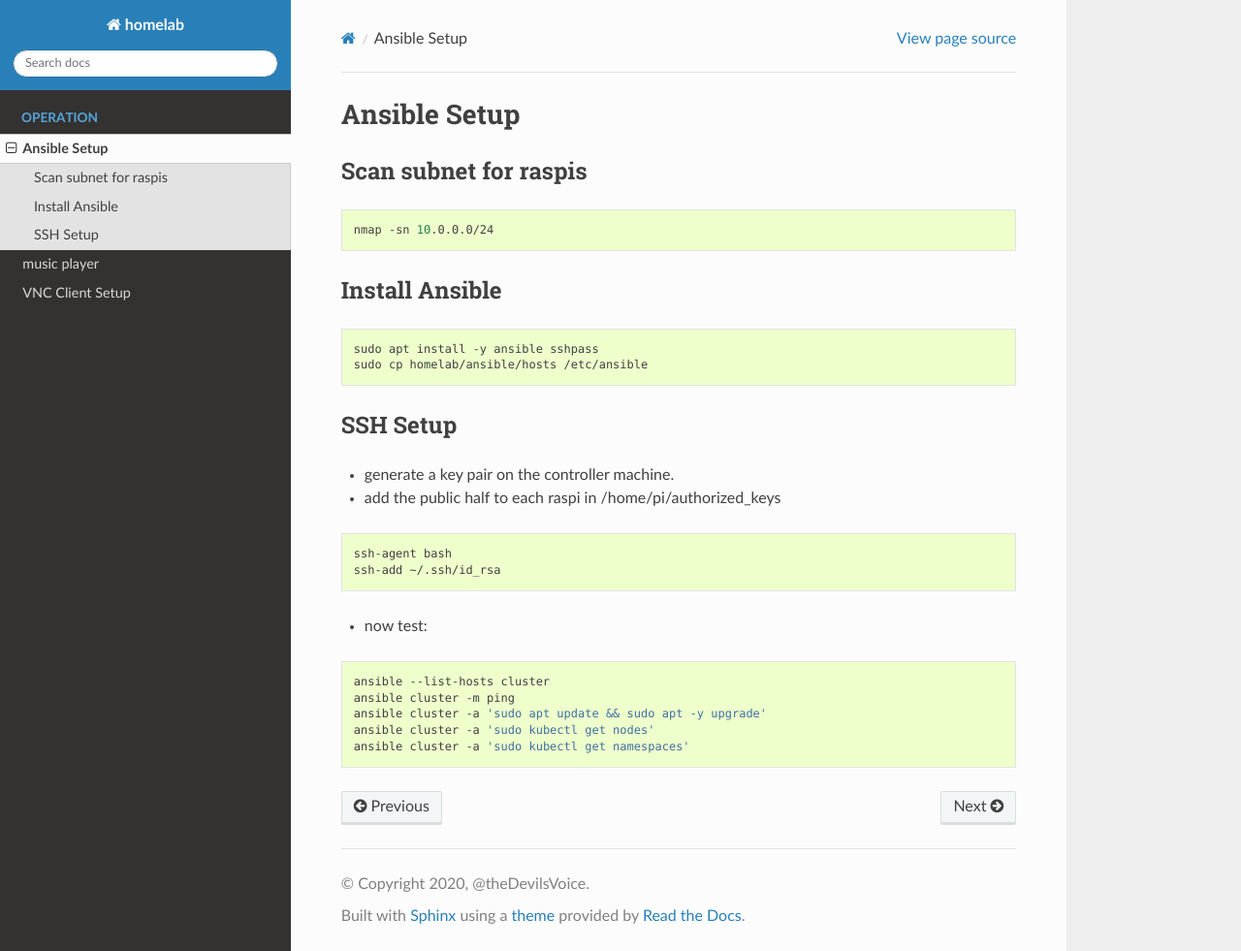
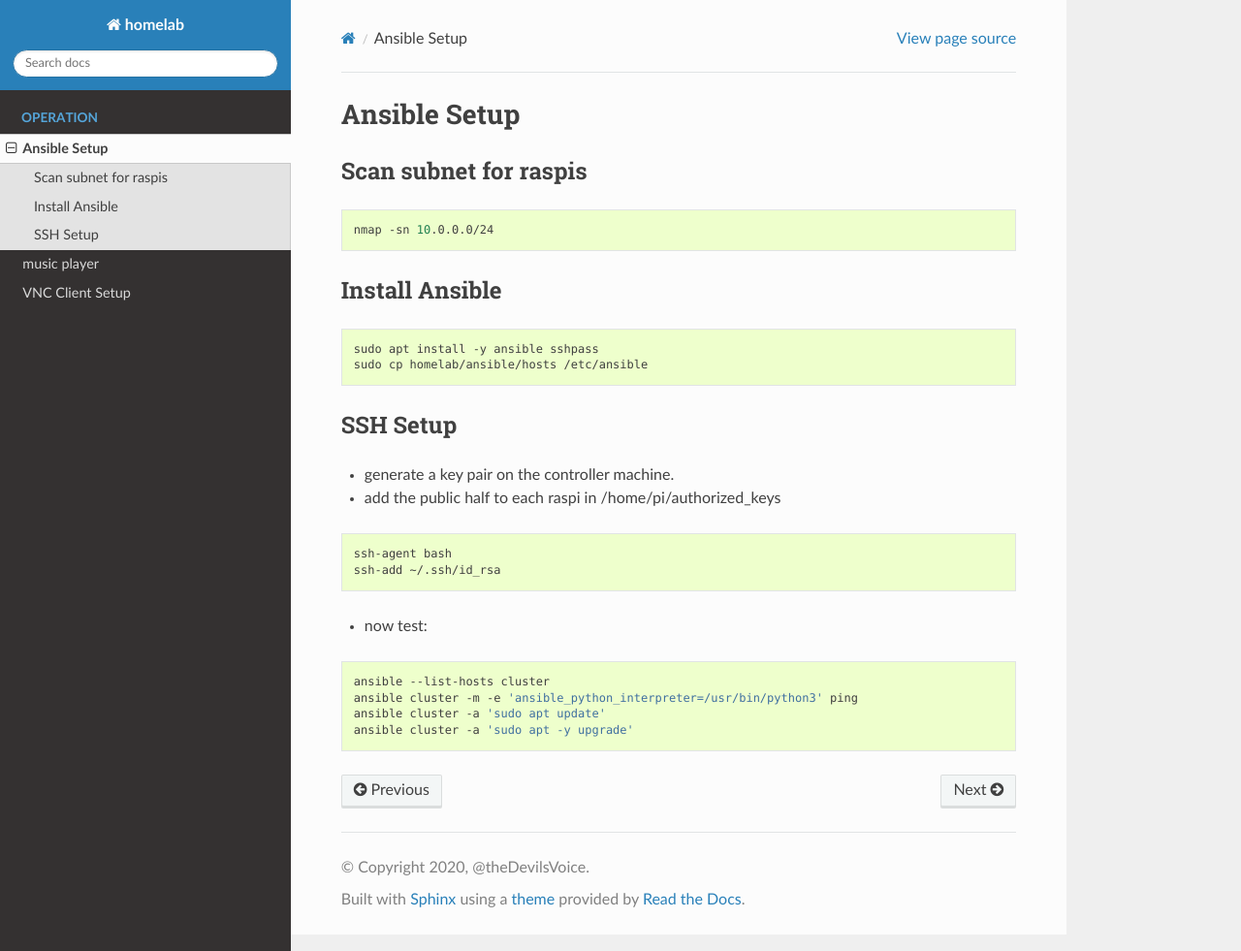
Before and after one commit to thedevilsvoice/homelab, a Sphinx documentation site: the page built from docs/operation/ansible.rst, in a window 1280 px wide and 981 px high. Shown: the whole window at 97% size. Built offline with Sphinx 7.4.7 and the Read the Docs theme 2.0.0, drawn with Linux system fonts in a browser that asks for light colours.

Commit message:
updating ansible

```diff
--- a/docs/operation/ansible.rst
+++ b/docs/operation/ansible.rst
@@ -33,7 +33,6 @@ SSH Setup
 .. code-block:: bash
 
     ansible --list-hosts cluster
-    ansible cluster -m ping
-    ansible cluster -a 'sudo apt update && sudo apt -y upgrade'
-    ansible cluster -a 'sudo kubectl get nodes'
-    ansible cluster -a 'sudo kubectl get namespaces'
+    ansible cluster -m -e 'ansible_python_interpreter=/usr/bin/python3' ping
+    ansible cluster -a 'sudo apt update'
+    ansible cluster -a 'sudo apt -y upgrade'
--- a/docs/operation/kubernetes.rst
+++ b/docs/operation/kubernetes.rst
@@ -1,6 +1,8 @@
 .. code-block:: bash
 
-    kubectl get nodes
+    ssh-add ~/.ssh/id_rsa
+    ssh pi@node0
+    sudo kubectl get nodes
     kubectl get namespaces
     kubectl create namespace kube-verify
     kubectl get namespaces
```
Also changed, not shown: 7 other files.
